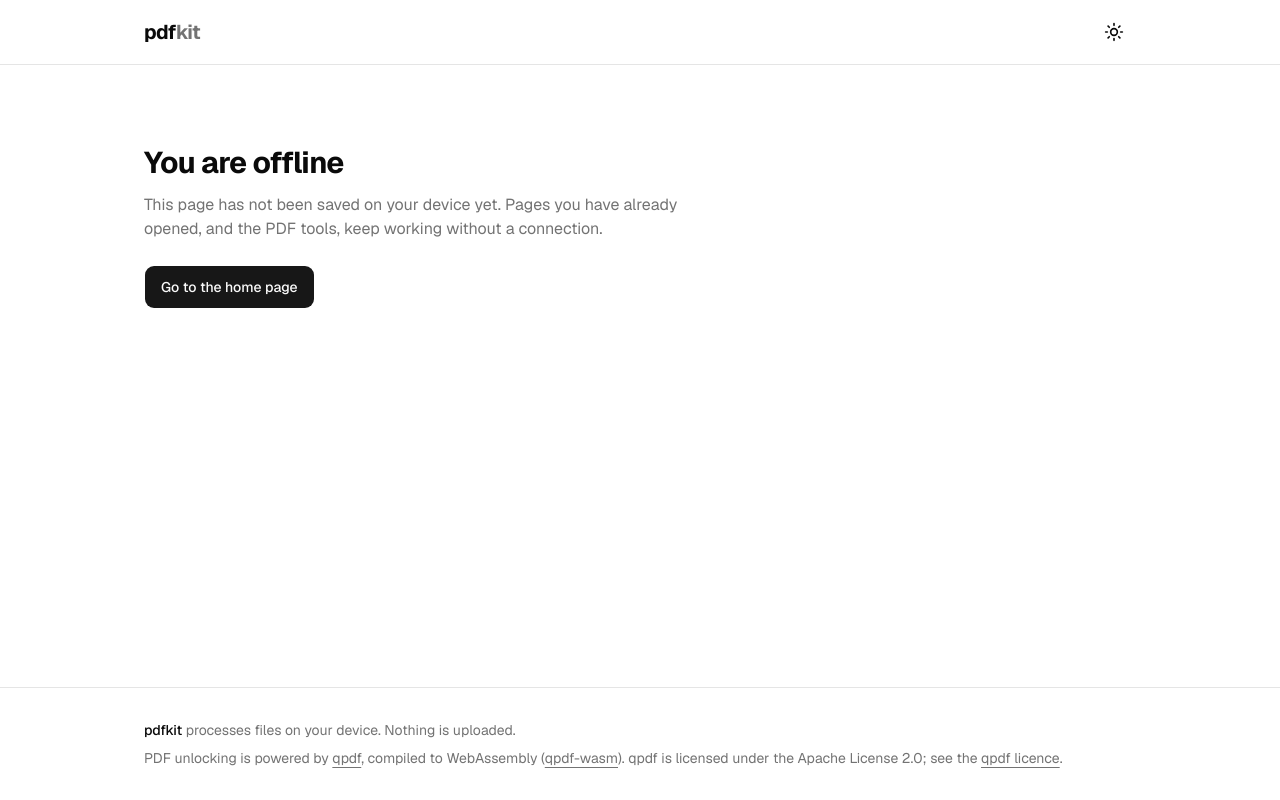
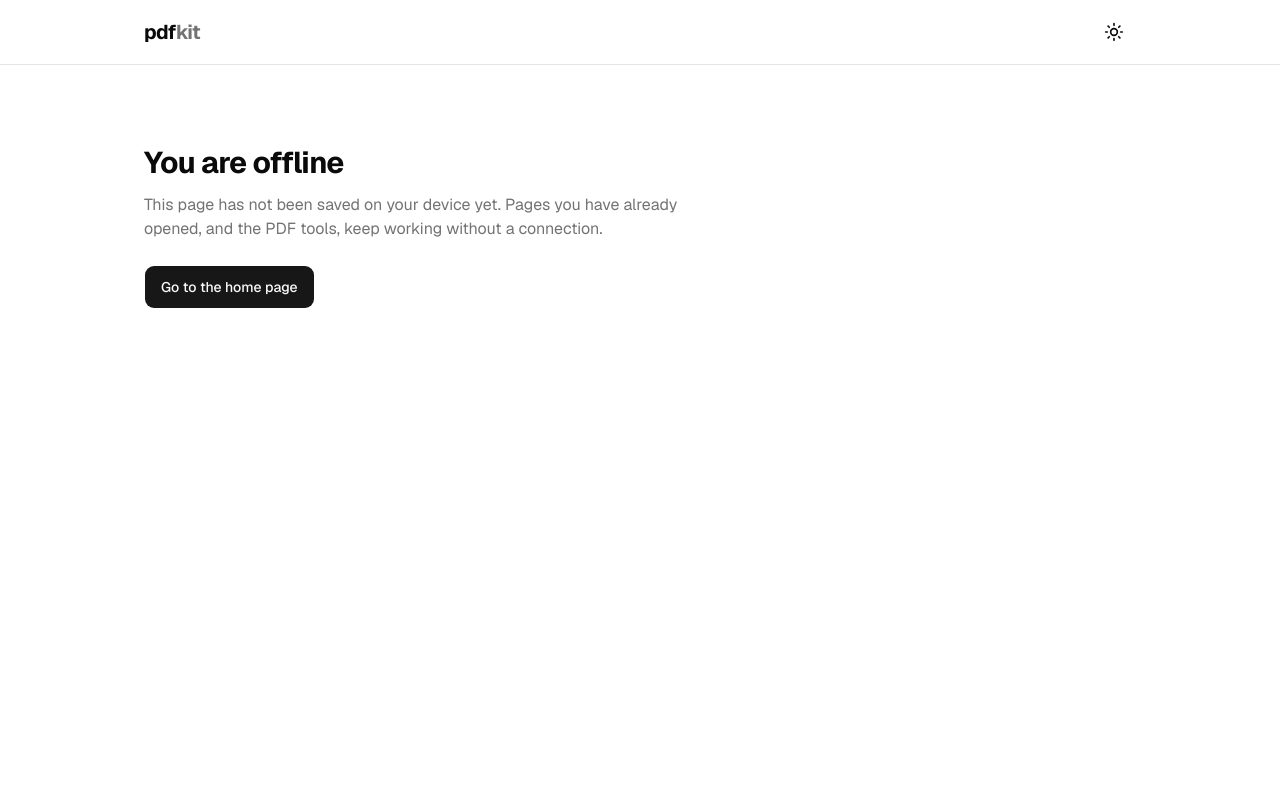
Before and after one commit to anushibinj/pdfkit, a Next.js app: page /offline in a window 1280 px wide. Built offline with nearby package versions, Linux system fonts and the light colour scheme; no server answers.

Commit message:
Remove site footer from entire app
Co-Authored-By: Claude Sonnet 5.5 <noreply@anthropic.com>
Claude-Session: https://claude.ai/code/session_01M9XyekDfGBptmqXdQE2tJv

```diff
--- a/src/app/layout.tsx
+++ b/src/app/layout.tsx
@@ -1,7 +1,6 @@
 import type { Metadata, Viewport } from "next";
 import { GeistMono } from "geist/font/mono";
 import { GeistSans } from "geist/font/sans";
-import { SiteFooter } from "@/components/site-footer";
 import { SiteHeader } from "@/components/site-header";
 import { ServiceWorkerRegistrar } from "@/components/sw-registrar";
 import { ThemeProvider } from "@/components/theme-provider";
@@ -75,7 +74,6 @@ export default function RootLayout({ children }: LayoutProps<"/">) {
           <main id="main" className="mx-auto w-full max-w-5xl flex-1 px-4">
             {children}
           </main>
-          <SiteFooter />
           <Toaster position="bottom-center" />
           <ServiceWorkerRegistrar />
         </ThemeProvider>
--- a/src/components/site-footer.tsx
+++ /dev/null
@@ -1,47 +0,0 @@
-import Link from "next/link";
-import { site } from "@/lib/site";
-
-export function SiteFooter() {
-  return (
-    <footer className="mt-16 border-t pb-[env(safe-area-inset-bottom)]">
-      <div className="mx-auto w-full max-w-5xl space-y-2 px-4 py-8 text-sm text-muted-foreground">
-        <p>
-          <Link href="/" className="font-medium text-foreground">
-            {site.name}
-          </Link>{" "}
-          processes files on your device. Nothing is uploaded.
-        </p>
-        <p>
-          PDF unlocking is powered by{" "}
-          <a
-            href="https://github.com/qpdf/qpdf"
-            className="underline underline-offset-4"
-            target="_blank"
-            rel="noopener noreferrer"
-          >
-            qpdf
-          </a>
-          , compiled to WebAssembly (
-          <a
-            href="https://github.com/jsscheller/qpdf-wasm"
-            className="underline underline-offset-4"
-            target="_blank"
-            rel="noopener noreferrer"
-          >
-            qpdf-wasm
-          </a>
-          ). qpdf is licensed under the Apache License 2.0; see the{" "}
-          <a
-            href="https://github.com/qpdf/qpdf/blob/main/LICENSE.txt"
-            className="underline underline-offset-4"
-            target="_blank"
-            rel="noopener noreferrer"
-          >
-            qpdf licence
-          </a>
-          .
-        </p>
-      </div>
-    </footer>
-  );
-}
```
